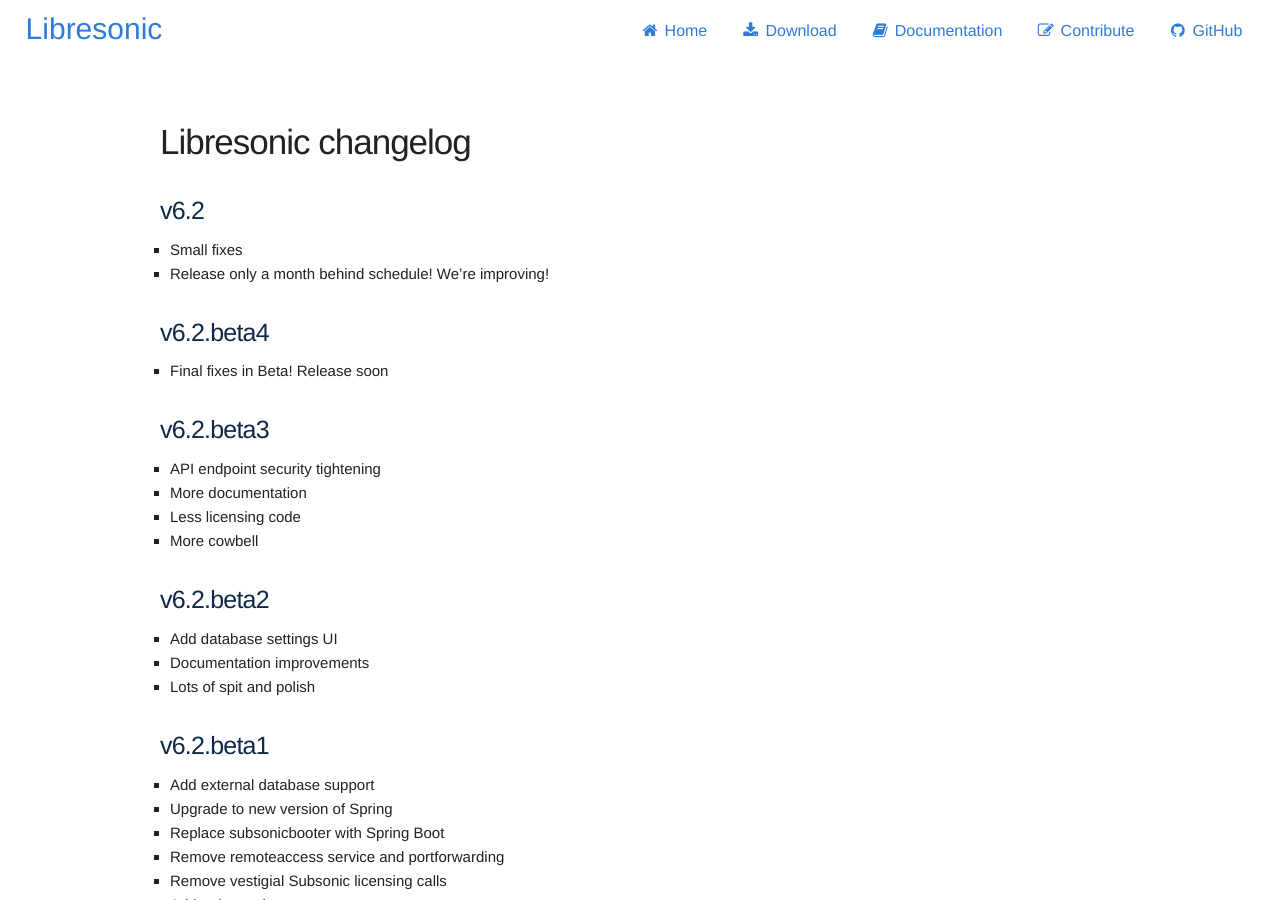
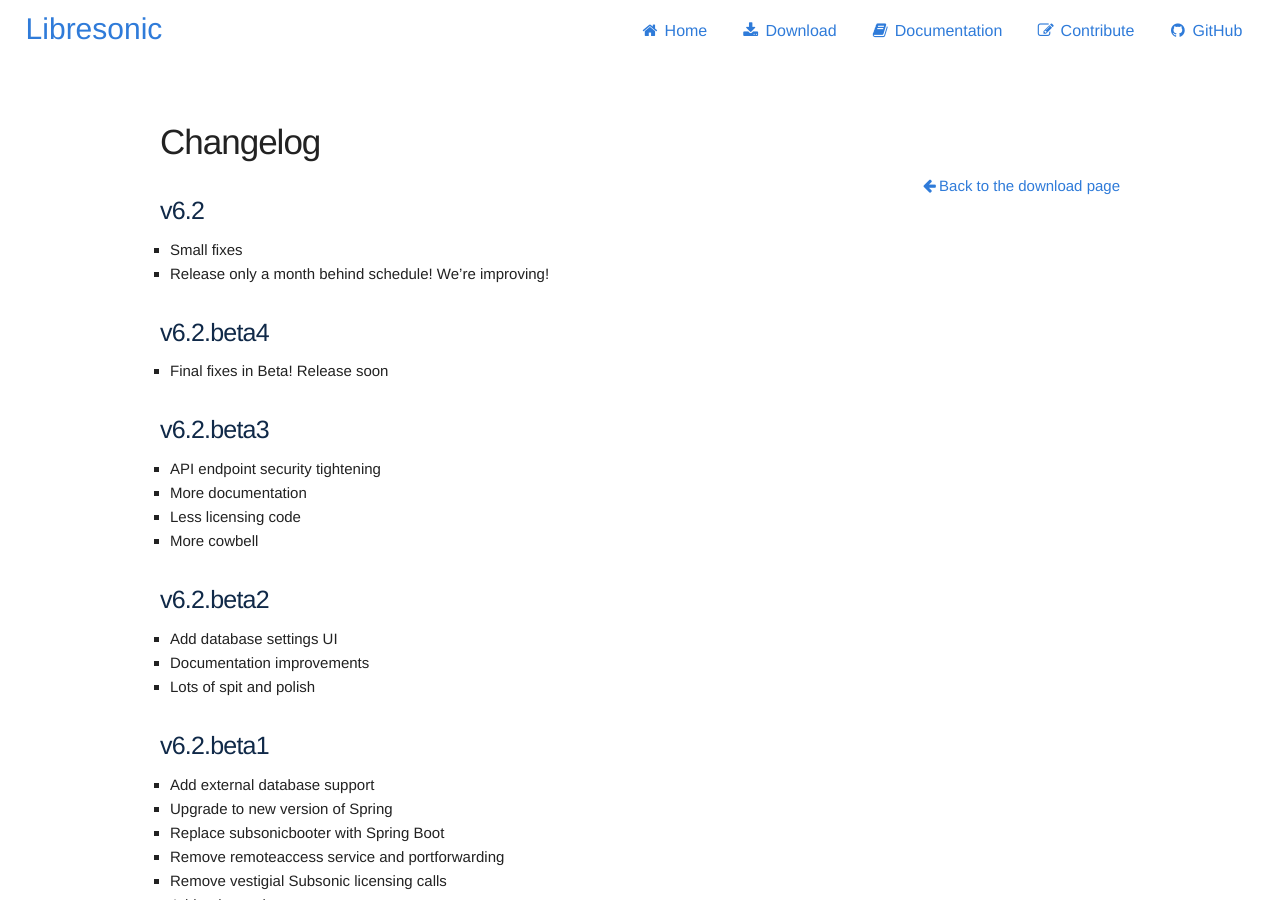
Before and after one commit to airsonic/airsonic.github.io, a Jekyll site: the page built from pages/changelog.md, in a window 1280 px wide and 900 px high. Built offline with Jekyll 4.4.1, drawn with Linux system fonts in a browser that asks for light colours.

Commit message:
Add changelog page

```diff
--- a/pages/changelog.md
+++ b/pages/changelog.md
@@ -3,7 +3,9 @@ layout: page
 title: Changelog
 permalink: /changelog/
 ---
-## Libresonic changelog
+## Changelog
+
+<a href="/download/" class="float-right"><i class="fa fa-arrow-left fa-fw"></i>Back to the download page</a>
 
 #### v6.2
 
```
Also changed, not shown: pages/download.md (+4 -0 lines).
